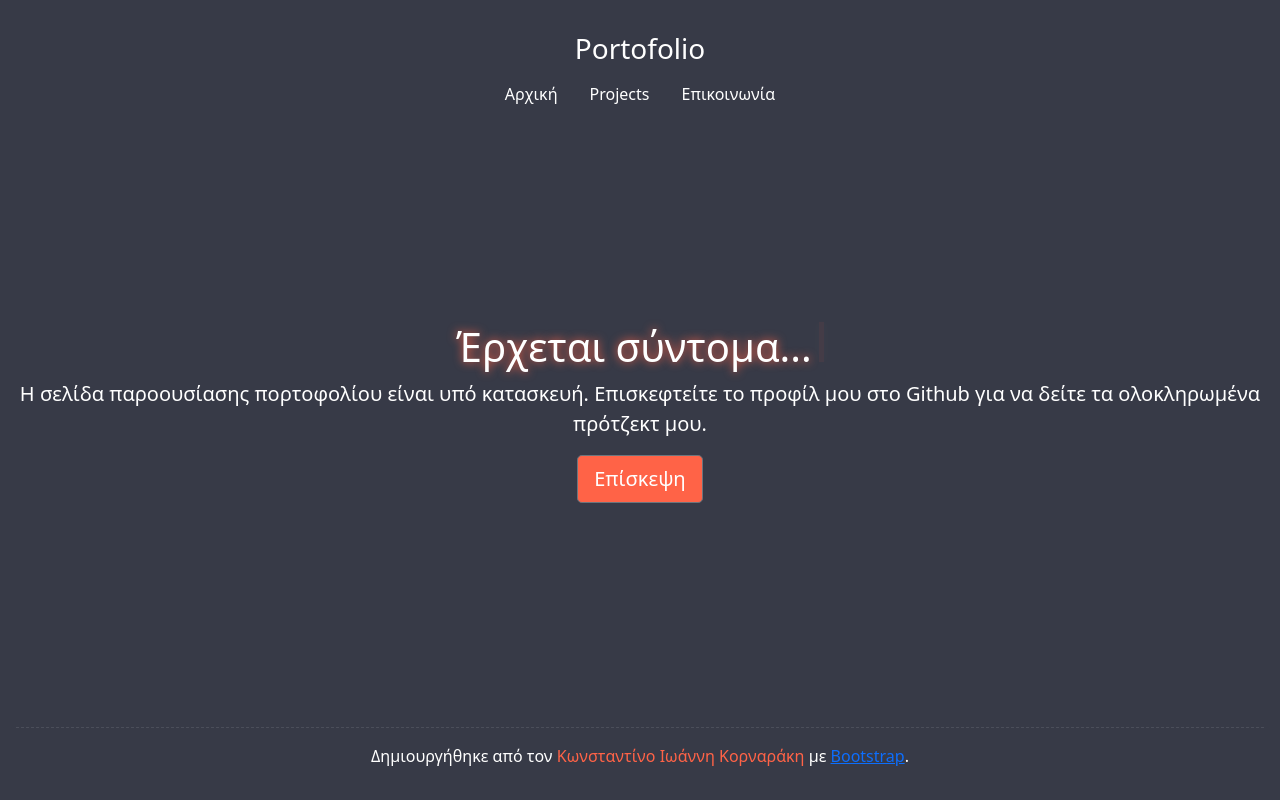
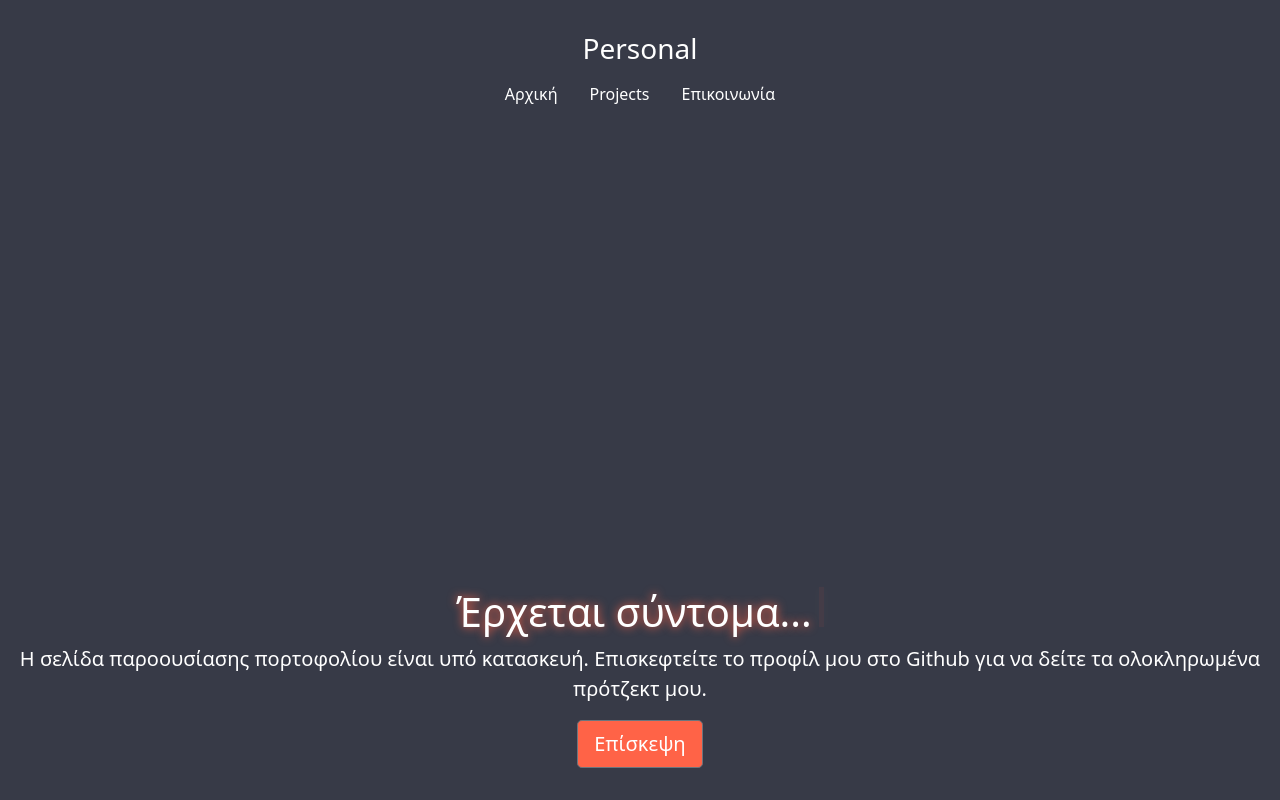
Before and after one commit to konkornarakis/Personal, a plain HTML site: page index.html in a window 1280 px wide. Drawn offline with nearby package versions, Linux system fonts and the light colour scheme.

Commit message:
Update index.html

```diff
--- a/index.html
+++ b/index.html
@@ -13,14 +13,14 @@
       crossorigin="anonymous"
     />
 
-    <title>Κορναράκης | Portofolio</title>
+    <title>Κορναράκης | Personal</title>
   </head>
   <body>
     <div
       class="container-fluid d-flex flex-column p-3 mx-auto h-100 text-center text-white"
     >
       <header class="mb-auto pt-3">
-        <h3 class="masthead-brand">Portofolio</h3>
+        <h3 class="masthead-brand">Personal</h3>
         <nav class="nav nav-masthead justify-content-center">
           <a class="nav-link active text-white" href="#">Αρχική</a>
           <a class="nav-link text-white" href="#">Projects</a>
@@ -48,14 +48,6 @@
         <!-- Test button below -->
 
       </main>
-
-      <footer class="mt-auto pt-3">
-        <p>
-          Δημιουργήθηκε από τον
-          <span id="name">Κωνσταντίνο Ιωάννη Κορναράκη</span> με
-          <a href="https://getbootstrap.com/">Bootstrap</a>.
-        </p>
-      </footer>
     </div>
 
     <script
```
